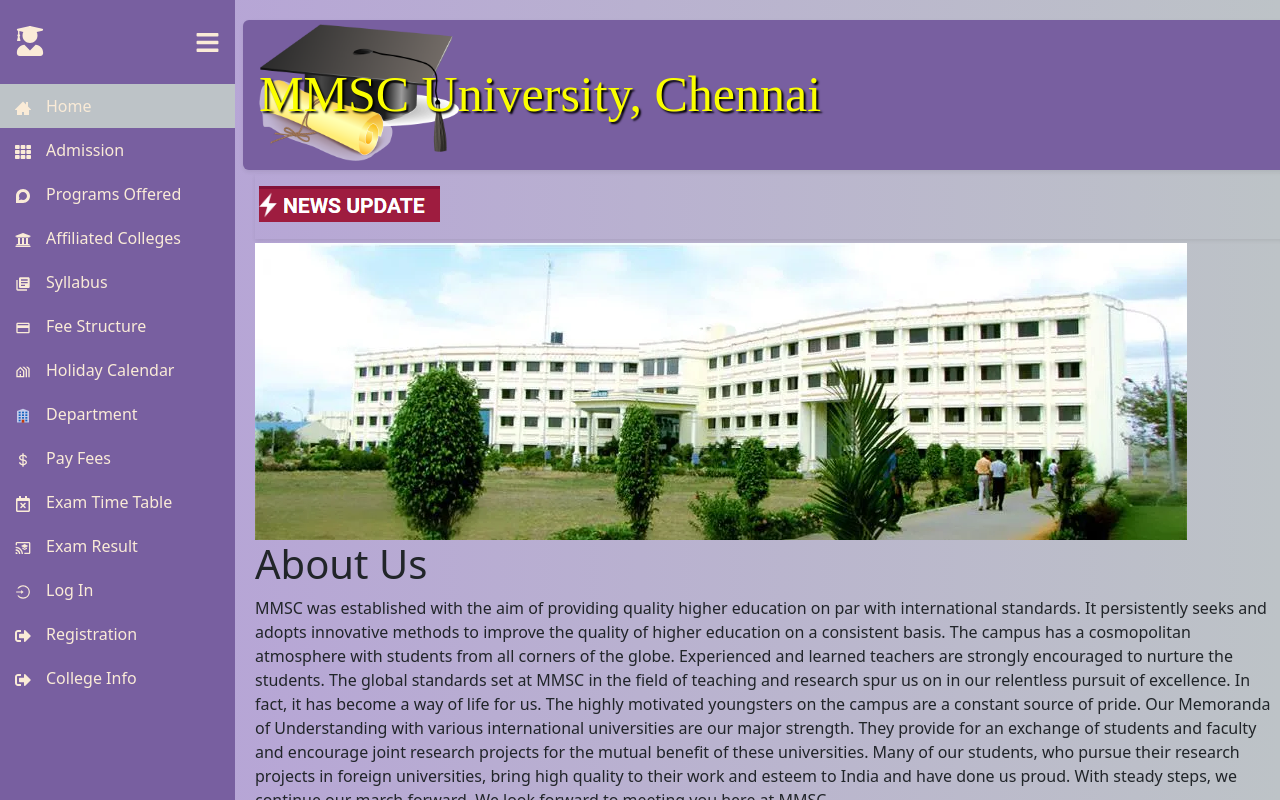
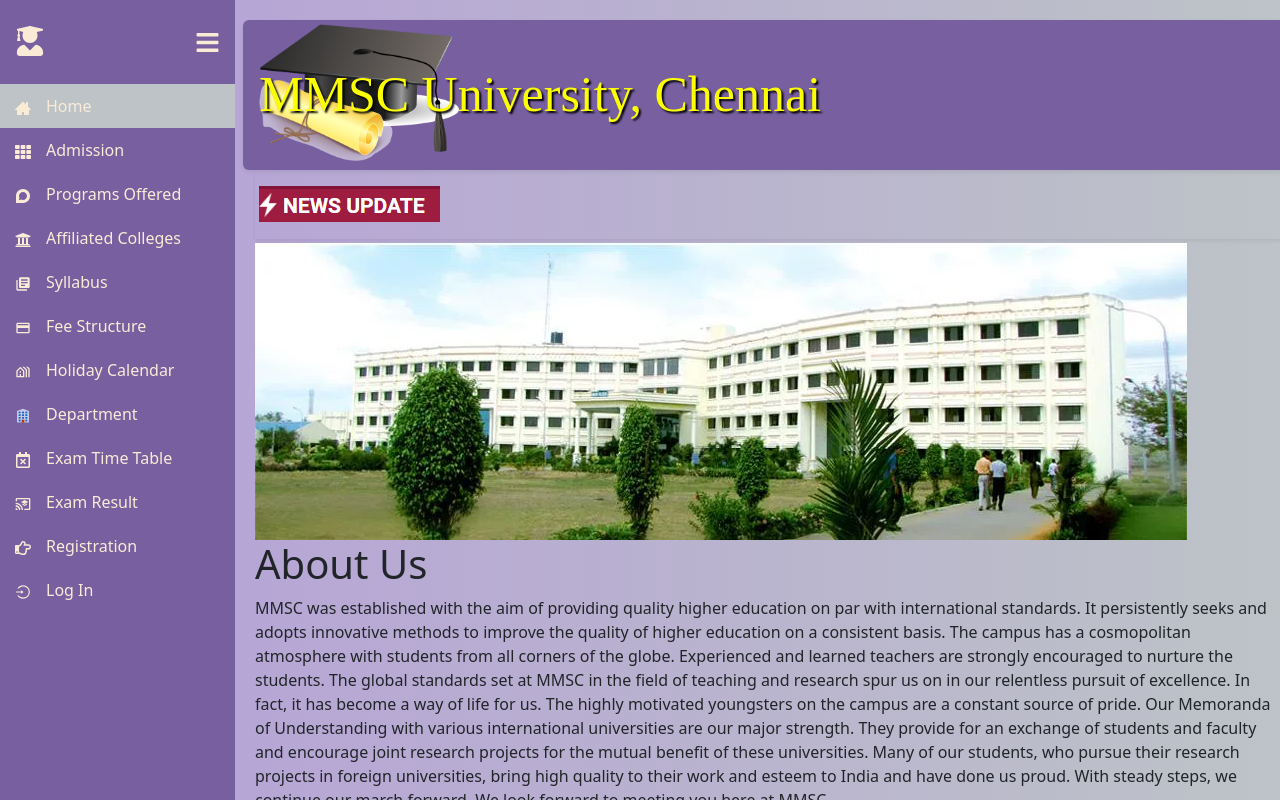
Before and after one commit to YODA-SuperKings/University-Admin, a React (Create React App) app in the folder University Admin Web/university_admin_web/: page /Home in a window 1280 px wide. Shown: the top 800 px of the page. Built offline with nearby package versions, Linux system fonts and the light colour scheme.

Commit message:
UI Modifications & Log Out

```diff
--- a/University Admin Web/university_admin_web/src/App.js
+++ b/University Admin Web/university_admin_web/src/App.js
@@ -17,11 +17,13 @@ import StudentPaymentDetails from './Components/StudentPaymentDetails';
 import CollegeInfo from './Components/CollegeInfo';
 import ProgramsOffered from './Components/ProgramsOffered';
 import AffiliatedColleges from './Components/AffiliatedColleges';
+import LogOut from './Components/LogOut';
 
 function App() {
   const reloadPage = () => {
     window.location.reload();
   }
+
   return (
     <div className="App">
         <BrowserRouter>
@@ -43,6 +45,7 @@ function App() {
             <Route path="CollegeInfo" element={<CollegeInfo />} />
             <Route path="ProgramsOffered" element={<ProgramsOffered />} />
             <Route path="AffiliatedColleges" element={<AffiliatedColleges />} />
+            <Route path="LogOut" element={<LogOut />} />
           </Routes>
         </Sidebar>
       </BrowserRouter>
--- a/University Admin Web/university_admin_web/src/Components/Banner.js
+++ b/University Admin Web/university_admin_web/src/Components/Banner.js
@@ -1,5 +1,14 @@
+import React, {useEffect} from 'react';
+import { useNavigate } from "react-router-dom";
+function Banner() {
+  const navigate = useNavigate();
+  useEffect(() => {
+    if(window.location.pathname === '/')
+    {
+      navigate("/Home");
+    }
+ }, [])
 
-function Banner() {
     return (
     <div>
       <div className="row shadow-sm p-1 mb-1 university_banner">
--- /dev/null
+++ b/University Admin Web/university_admin_web/src/Components/LogOut.js
@@ -0,0 +1,19 @@
+import React, {useEffect} from 'react';
+import { useNavigate } from "react-router-dom";
+import toast from 'react-simple-toasts';
+
+function LogOut(){
+    const navigate = useNavigate();
+    useEffect(() => {
+        debugger;
+        localStorage.removeItem("LoginType");
+        localStorage.setItem("authenticated", false);
+        navigate("/Home");
+        window.location.reload();
+     }, [])
+    return(
+        <div></div>
+    )
+}
+
+export default LogOut;
--- a/University Admin Web/university_admin_web/src/Components/Login.js
+++ b/University Admin Web/university_admin_web/src/Components/Login.js
@@ -36,6 +36,7 @@ function Login(props){
                 setauthenticated(true)
                 localStorage.setItem("authenticated", true);
                 localStorage.setItem('LoginType', data);
+                navigate("/Home");
                 props.onSubmit();
             }
             else
@@ -52,7 +53,7 @@ function Login(props){
 
         <div className="form-login">
             <div style={{margin :"0px 23px 0px 23px"}}>
-            <img src={process.env.PUBLIC_URL + "/Img/user.png"}  className="img_sec"/>
+            <img src={process.env.PUBLIC_URL + "/Img/user.png"}  className="img_sec"/><br/>
             <label for="UserName"  class="form_label">User Name </label><br/>
             <input  type="UserName" class="form-control" id="UserName" value={UserName} onChange = {(e) => handleInputChange(e)} placeholder="User Name"/><br/>
             <label for="password" class="form_label">Password </label><br/>
--- a/University Admin Web/university_admin_web/src/Components/Sidebar.js
+++ b/University Admin Web/university_admin_web/src/Components/Sidebar.js
@@ -1,5 +1,5 @@
 import React, {useState} from 'react';
-import { FaBars, FaTh, FaUserAlt, FaUserGraduate, FaSignOutAlt,FaDiscourse,FaUniversity,FaRegRegistered,FaRegCalendarTimes,FaRegNewspaper } from 'react-icons/fa';
+import { FaBars, FaTh, FaUserAlt, FaUserGraduate, FaSignOutAlt,FaDiscourse,FaUniversity,FaRegRegistered,FaRegCalendarTimes,FaRegNewspaper,FaRegHandPointRight } from 'react-icons/fa';
 import { MdOutlinePayment,MdLibraryBooks,MdOutlineHolidayVillage,MdCastForEducation } from 'react-icons/md';
 import { HiDocumentDuplicate } from 'react-icons/hi';
 import { AiOutlineLogin } from 'react-icons/ai';
@@ -11,13 +11,17 @@ import { TiTicket } from 'react-icons/ti';
 import { CgProfile } from 'react-icons/cg';
 import { TbFileCertificate,TbPaperBag } from 'react-icons/tb';
 import { NavLink } from 'react-router-dom';
-import Login from './Login';
 
 const menuItem = [
     {
         path: "/Home",
         name: "Home",
         icon: <ImHome3/>
+    },
+    {
+        path: "/CollegeInfo",
+        name: "College Info",
+        icon: <FaSignOutAlt/>
     },
     /*--------Admission---------------------*/
     {
@@ -51,6 +55,11 @@ const menuItem = [
         icon: <MdOutlineHolidayVillage/>
     },
     {
+        path: "/StudentInformation",
+        name: "Student Details",
+        icon: <FaUserAlt/>
+    },
+    {
         path: "/CertificateVerfication",
         name: "Certificate Verfication",
         icon: <TbFileCertificate/>
@@ -65,29 +74,19 @@ const menuItem = [
         icon: <FcDepartment/>
     },
     {
-        path: "/StudentInformation",
-        name: "Student Details",
-        icon: <FaUserAlt/>
-    },
-    {
         path: "/StudentAttendance",
         name: "Student Attendance",
         icon: <FaRegRegistered/>
     },
     {
-        path: "/StudentModelPaper",
-        name: "Model Papers",
-        icon: <BsNewspaper/>
-    },
-    {
         path: "/Evaluation",
-        name: " Exam Evaluation",
+        name: "Exam Evaluation",
         icon: <TbPaperBag/>
     },
      /*------------------Student--------------------------*/
      {
         path: "/StudentProfile",
-        name: " Student Profile",
+        name: "Student Profile",
         icon: <CgProfile/>
     },
     {
@@ -102,6 +101,11 @@ const menuItem = [
     },
     /*------------------People End--------------------------*/
     /*------------------Examination--------------------------*/
+    {
+        path: "/StudentModelPaper",
+        name: "Model Papers",
+        icon: <BsNewspaper/>
+    },
     {
         path: "/ExamTimeTable",
         name: "Exam Time Table",
@@ -121,55 +125,51 @@ const menuItem = [
 },
 {
     path: "/MarkSheetDownload",
-    name: "Mark Sheet Download",
+    name: "Download",
     icon: <FaRegNewspaper/>
 },
  /*------------------Downloads End--------------------------*/
+    {
+    path: "/Registration",
+    name: "Registration",
+    icon: <FaRegHandPointRight/>
+    },
     {
         path: "/Login",
         name: "Log In",
         icon: <AiOutlineLogin/>
     },
     {
-        path: "/",
-        name: "Log out",
-        icon: <FaSignOutAlt/>
-    },
-    {
-        path: "/Registration",
-        name: "Registration",
-        icon: <FaSignOutAlt/>
-    },
-    {
-        path: "/CollegeInfo",
-        name: "College Info",
+        path: "/LogOut",
+        name: "Log Out",
         icon: <FaSignOutAlt/>
     }
-
 ]
 
 function Sidebar({children}){
-    debugger;
     const [isOpen, setIsOpen] = useState(true);
     const toggle = () => setIsOpen(!isOpen);
     let menuItemFinal = [];
     let tempmenu = []
     let loginType = localStorage.getItem("LoginType");
 
-    tempmenu = ["Home","Admission","Programs Offered","Affiliated Colleges","Syllabus","Fee Structure","Holiday Calendar","Department","Pay Fees","Exam Time Table","Exam Result","Log In", "Registration", "College Info"]
+    tempmenu = ["Home","Admission","Programs Offered","Affiliated Colleges","Syllabus","Fee Structure","Holiday Calendar","Department","Exam Time Table","Exam Result","Registration","Log In"]
     if(loginType === "1")
     {
-        tempmenu = ["Home","Admission","Programs Offered","Affiliated Colleges","Syllabus","Fee Structure","Holiday Calendar","Certificate Verfication","Department",
-        "Student Details","Student Attendance","Model Papers","Exam Evaluation","Student Profile","Document","Pay Fees","Exam Time Table","Exam Result","Hall Ticket Download",
-        "Mark Sheet Download","Log out"]
+        tempmenu = ["Home","College Info","Student Details","Certificate Verfication","Student Attendance","Model Papers","Exam Evaluation","Student Profile",
+        "Pay Fees","Exam Result","Log Out"]
     }
-    else  if(loginType === "2" || loginType === "3")
+    else  if(loginType === "2")
     {
-        tempmenu = ["Certificate Verfication","Department","Student Details","Student Attendance","Model Papers","Exam Evaluation","Document","Log out"]
+        tempmenu = ["Home","Student Details","Certificate Verfication","Student Attendance","Model Papers","Exam Evaluation","Pay Fees","Exam Result","Log Out"]
+    }
+    else  if(loginType === "3")
+    {
+        tempmenu = ["Home","Student Details","Student Attendance","Model Papers","Exam Evaluation","Log Out"]
     }
     else  if(loginType === "4")
     {
-        tempmenu = ["Certificate Verfication","Model Papers","Student Profile","Document","Pay Fees","Exam Time Table","Exam Result","Hall Ticket Download","Mark Sheet Download","Log out"]
+        tempmenu = ["Home","Student Profile","Document","Pay Fees","Model Papers","Exam Time Table","Exam Result","Hall Ticket Download","Download","Log Out"]
     }
 
     menuItem.forEach(mi => {
--- a/University Admin Web/university_admin_web/src/index.js
+++ b/University Admin Web/university_admin_web/src/index.js
@@ -8,7 +8,7 @@ import 'bootstrap/dist/css/bootstrap.min.css';
 const root = ReactDOM.createRoot(document.getElementById('root'));
 root.render(
   <React.StrictMode>
-   <App />
+    <App />
   </React.StrictMode>
 );
 
```
